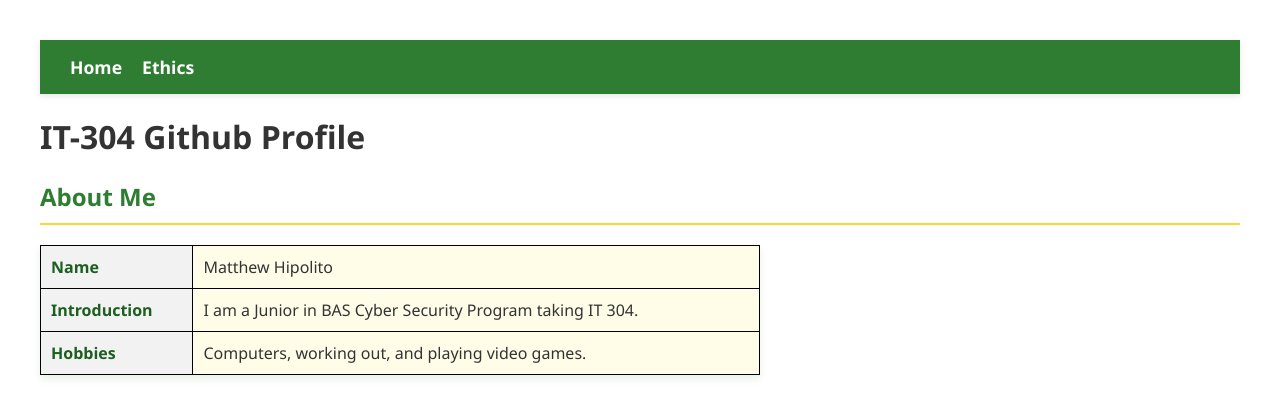
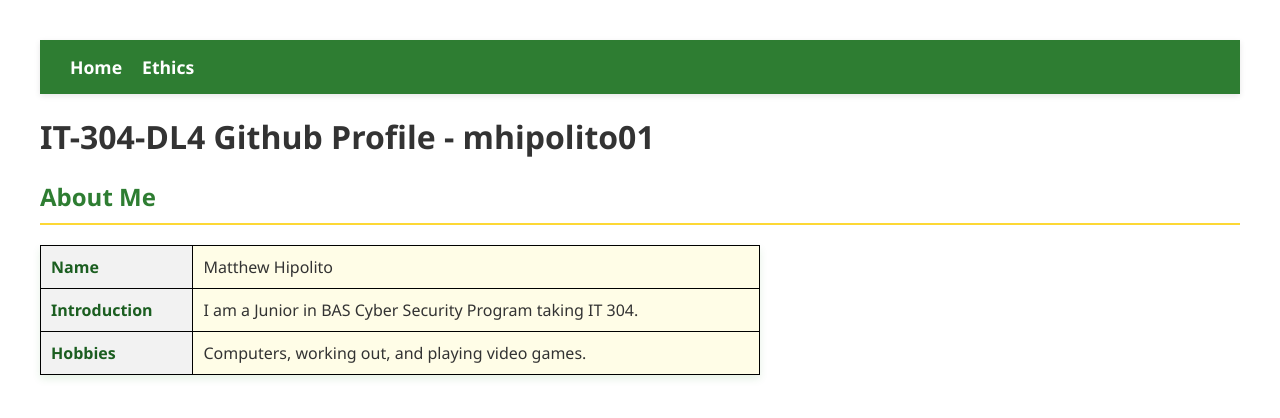
Before and after one commit to mhipolito01/mhipolito01.github.io, a plain HTML site: page index.html in a window 1280 px wide. Drawn offline with Linux system fonts and the light colour scheme.

Commit message:
Update index.html
edited h1.

```diff
--- a/index.html
+++ b/index.html
@@ -26,7 +26,7 @@
     <a href="index.html">Home</a>
     <a href="ethics.html">Ethics</a>
   </nav>
-  <h1>IT-304 Github Profile</h1>
+  <h1>IT-304-DL4 Github Profile - mhipolito01</h1>
   <h2>About Me</h2>
 
   <table>
```
